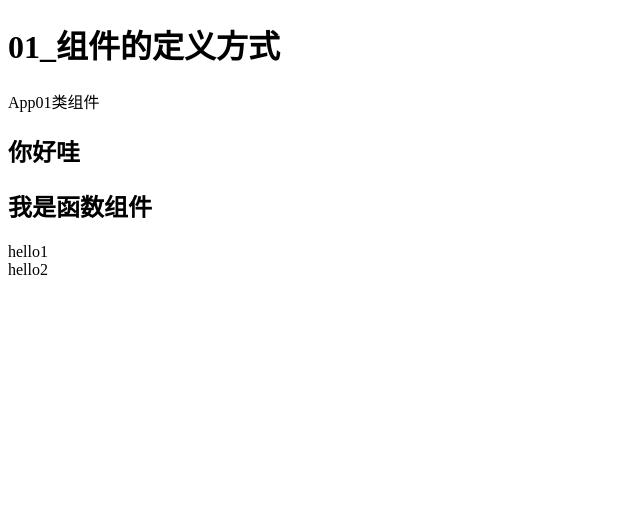
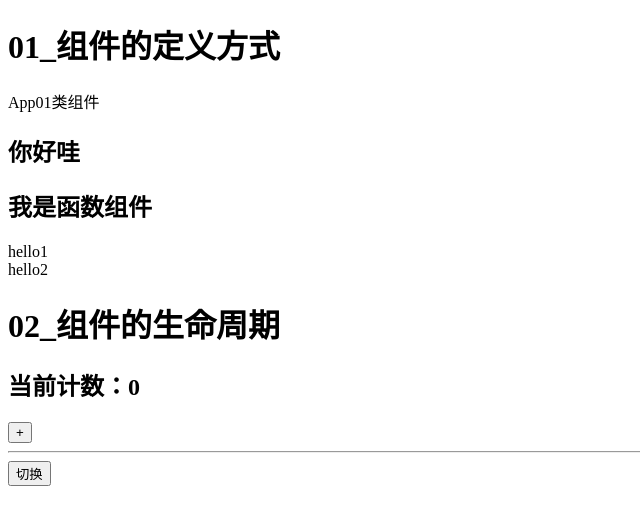
Before and after one commit to Debbl/learn-react-notes, a React (Create React App) app in the folder 04_learn_component/: page / in a window 1280 px wide. Shown: the top 524 px of the page, without its empty margins (0-640 px from the left). Built offline with nearby package versions, Linux system fonts and the light colour scheme.

Commit message:
组件的生命周期

```diff
--- /dev/null
+++ b/04_learn_component/src/02_组件的生命周期/App.jsx
@@ -0,0 +1,51 @@
+import React, { Component } from 'react';
+
+export default class App0201 extends Component {
+  constructor() {
+    super();
+    this.state = {
+      counter: 0,
+    }
+    console.log("执行了组件的constructor函数");
+  }
+  increment() {
+    this.setState({
+      counter: this.state.counter + 1,
+      isShow: true,
+    })
+  }
+  render() {
+    console.log("执行了组件的render函数");
+    return (
+      <div>
+        <h2>当前计数：{this.state.counter}</h2>
+        <button onClick={() => this.increment()}>+</button>
+        <hr />
+        <button onClick={() => this.setState({isShow: !this.state.isShow})}>切换</button>
+        {this.state.isShow && <App0202 />}
+      </div>
+    );
+  }
+  componentDidMount() {
+    console.log("执行了组件的componentDidMount方法");
+  }
+  componentDidUpdate(preProps, preState, snapShot) {
+    console.log(preProps, "preProps");
+    console.log(preState, "preState");
+    console.log(snapShot, "snapShot");
+    console.log("执行了组件的componentDidUpdate方法");;
+  }
+}
+
+class App0202 extends Component {
+  render() {
+    return (
+      <div>
+        <h2>我是App0202</h2>
+      </div>
+    )
+  }
+  componentWillUnmount() {
+    console.log("执行了组件的componentWillUnmount方法");
+  }
+}
--- a/04_learn_component/src/App.js
+++ b/04_learn_component/src/App.js
@@ -1,5 +1,6 @@
 import React from 'react';
 import App01, { App0101, App0102 } from './01_组件的定义方式/App';
+import App0201 from './02_组件的生命周期/App';
 
 function App() {
   return (
@@ -8,6 +9,8 @@ function App() {
       <App01 />
       <App0101 />
       <App0102 />
+      <h1>02_组件的生命周期</h1>
+      <App0201 />
     </div>
   );
 }
```
Also changed, not shown: 1 other file (tests, documents, lock files or other folders).
